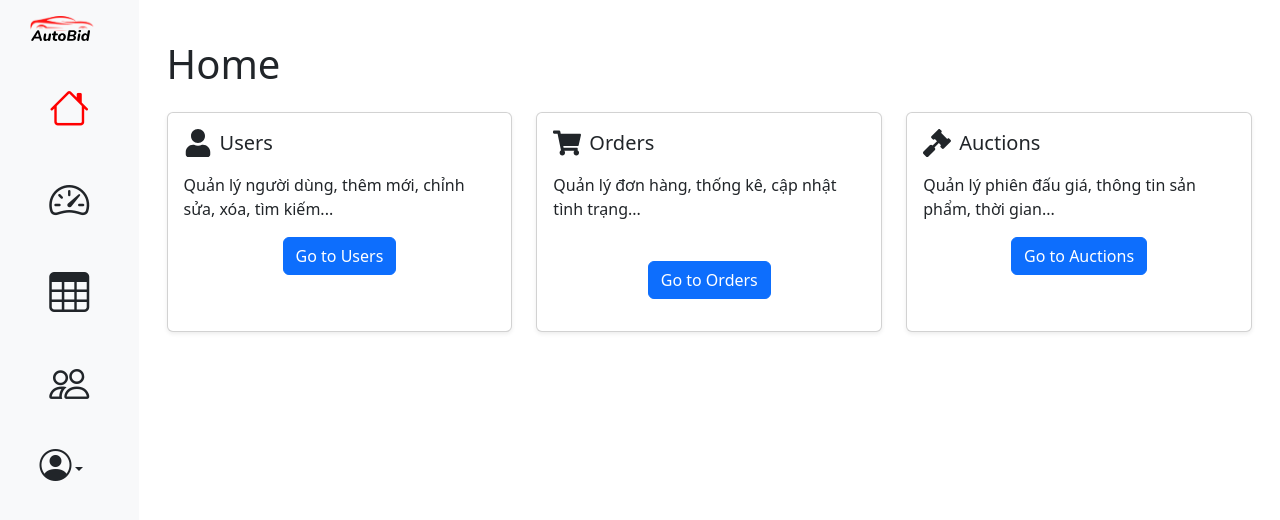
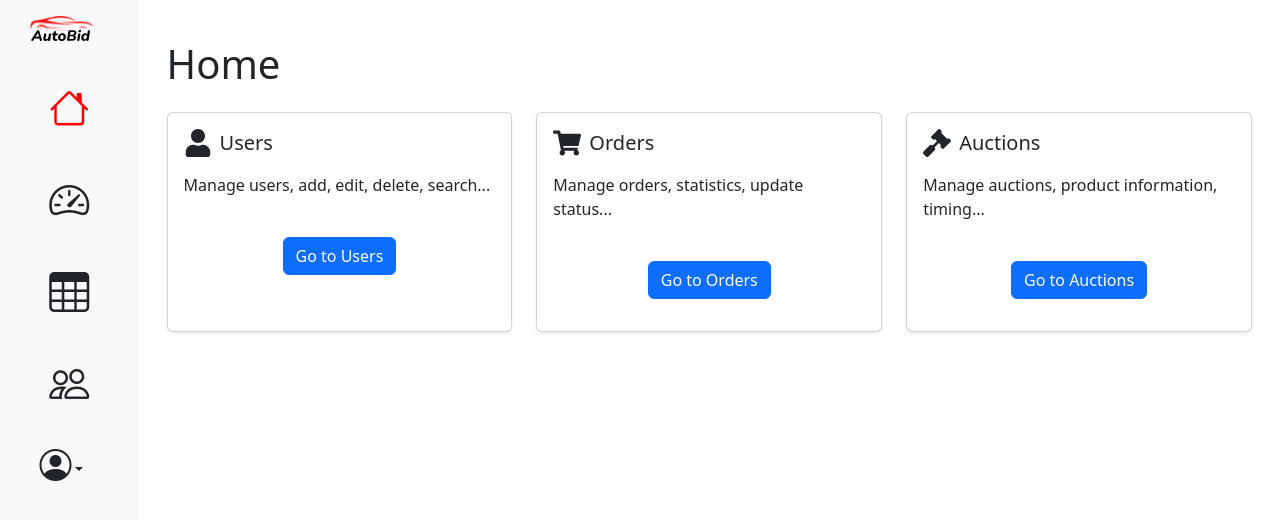
Before and after one commit to baohm88/autobid, a React (Vite) app: page /homes in a window 1280 px wide. Shown: the top 520 px of the page. Built offline with nearby package versions, Linux system fonts and the light colour scheme; sample sign-in values are in the browser's storage.

Commit message:
1/3/2025 update 7h20 Homes.jsx

```diff
--- a/src/components/admin/Homes.jsx
+++ b/src/components/admin/Homes.jsx
@@ -7,7 +7,7 @@ export default function Home() {
         <Container className="py-4">
             <h1 className="mb-4">Home</h1>
             <Row className="g-4">
-                {/* Phần Users */}
+                {/* Users Section */}
                 <Col md={4}>
                     <Card className="h-100 shadow-sm">
                         <Card.Body>
@@ -16,19 +16,19 @@ export default function Home() {
                                 <Card.Title className="mb-0">Users</Card.Title>
                             </div>
                             <Card.Text>
-                                Quản lý người dùng, thêm mới, chỉnh sửa, xóa, tìm kiếm...
+                                Manage users, add, edit, delete, search...
                             </Card.Text>
-                            {/* Link đến /users */}
+                            {/* Link to /users */}
                             <div className="d-flex align-items-center mb-3 justify-content-center">
-                            <Link to="/users">
-                                <Button variant="primary">Go to Users</Button>
-                            </Link>
+                                <Link to="/users">
+                                    <Button className="mt-4" variant="primary">Go to Users</Button>
+                                </Link>
                             </div>
                         </Card.Body>
                     </Card>
                 </Col>
 
-                {/* Phần Orders */}
+                {/* Orders Section */}
                 <Col md={4}>
                     <Card className="h-100 shadow-sm">
                         <Card.Body>
@@ -37,20 +37,19 @@ export default function Home() {
                                 <Card.Title className="mb-0">Orders</Card.Title>
                             </div>
                             <Card.Text>
-                                Quản lý đơn hàng, thống kê, cập nhật tình trạng...
+                                Manage orders, statistics, update status...
                             </Card.Text>
-                            {/* Link đến /orders */}
+                            {/* Link to /orders */}
                             <Link to="/orders">
                                 <div className="d-flex align-items-center mb-3 justify-content-center">
                                     <Button className="mt-4" variant="primary">Go to Orders</Button>
                                 </div>
-
                             </Link>
                         </Card.Body>
                     </Card>
                 </Col>
 
-                {/* Phần Auctions */}
+                {/* Auctions Section */}
                 <Col md={4}>
                     <Card className="h-100 shadow-sm">
                         <Card.Body>
@@ -59,13 +58,13 @@ export default function Home() {
                                 <Card.Title className="mb-0">Auctions</Card.Title>
                             </div>
                             <Card.Text>
-                                Quản lý phiên đấu giá, thông tin sản phẩm, thời gian...
+                                Manage auctions, product information, timing...
                             </Card.Text>
-                            {/* Link đến /auctions */}
+                            {/* Link to /auctions */}
                             <div className="d-flex align-items-center mb-3 justify-content-center">
-                            <Link to="/auctions">
-                                <Button variant="primary">Go to Auctions</Button>
-                            </Link>
+                                <Link to="/auctions">
+                                    <Button className="mt-4" variant="primary">Go to Auctions</Button>
+                                </Link>
                             </div>
                         </Card.Body>
                     </Card>
```
